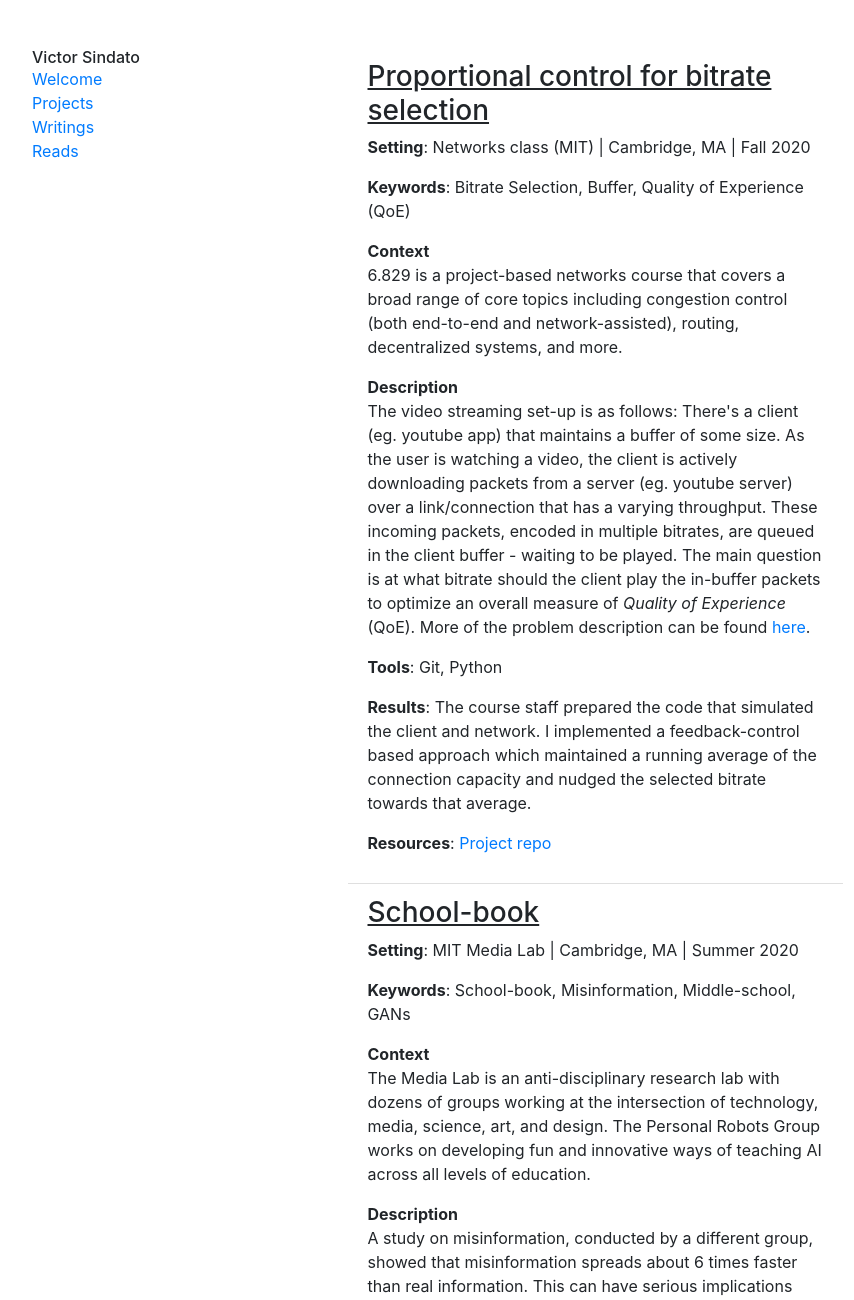
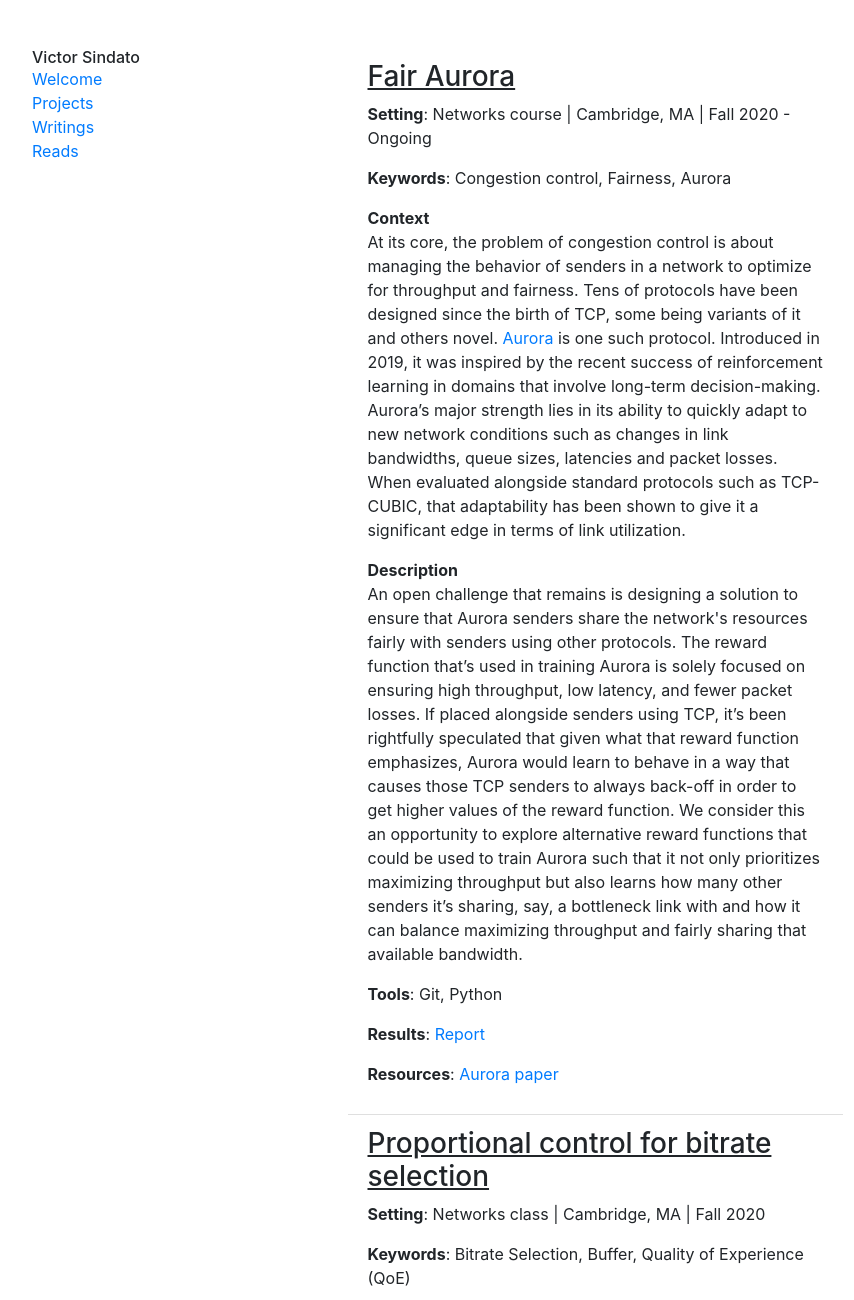
Before and after one commit to vsindato/vsindato.github.io, a plain HTML site: page projects.html in a window 1280 px wide. Shown: the top 1300 px of the page, without its empty margins (16-870 px from the left). Drawn offline with nearby package versions, Linux system fonts and the light colour scheme.

Commit message:
Add description for 6.829 final project

```diff
--- a/projects.html
+++ b/projects.html
@@ -29,10 +29,38 @@
       <!-- Content -->
       <div class="col-5">
         <ul class="list-group list-group-flush">
+          <!-- Bandits -->
+          <!-- <li class="list-group-item">
+            <h3><u>Bandits</u></h3>
+            <p><b>Setting</b>: MIT | Cambridge, MA | Fall 2020 - Current </p>
+            <p><b>Keywords</b>: Multi-armed bandits, Exploration vs Exploitation</p>
+            <p><b>Context</b><br>
+              The multi-armed bandit problem, MAB, is a host of problems where an agent is faced with multiple choices of action; each of the actions returns some scalar value (also called payoff/reward) according to some probability distribution that is unknown to the agent. The agent is given a finite number of turns to select an action. In those turns, their goal is defined as selecting actions such that they maximize their payoffs.
+            </p>
+            <p><b>Description</b><br>
+              This project is new and in collaboration with two of my CS peers. My aim is to implement the existing algorithms first and try to design others.
+            </p>
+            <p><b>Tools</b>: Git, Python</p>
+            <p><b>Results</b>: <a href="#" target="blank">Report</a></p>
+            <p><b>Resources</b>: <a href="#" target="blank">Project proposal</a>
+          </li> -->
+          <!-- Exploring fairness in Aurora -->
+          <li class="list-group-item">
+            <h3><u>Fair Aurora</u></h3>
+            <p><b>Setting</b>: Networks course | Cambridge, MA | Fall 2020 - Ongoing </p>
+            <p><b>Keywords</b>: Congestion control, Fairness, Aurora </p>
+            <p><b>Context</b><br> At its core, the problem of congestion control is about managing the behavior of senders in a network to optimize for throughput and fairness. Tens of protocols have been designed since the birth of TCP, some being variants of it and others novel. <a href="https://pbg.cs.illinois.edu/papers/jay19aurora.pdf" target="_blank">Aurora </a> is one such protocol. Introduced in 2019, it was inspired by the recent success of reinforcement learning in domains that involve long-term decision-making. Aurora’s major strength lies in its ability to quickly adapt to new network conditions such as changes in link bandwidths, queue sizes, latencies and packet losses. When evaluated alongside standard protocols such as TCP-CUBIC, that adaptability has been shown to give it a significant edge in terms of link utilization.</p>
+            <p><b>Description</b><br>
+              An open challenge that remains is designing a solution to ensure that Aurora senders share the network's resources fairly with senders using other protocols. The reward function that’s used in training Aurora is solely focused on ensuring high throughput, low latency, and fewer packet losses. If placed alongside senders using TCP, it’s been rightfully speculated that given what that reward function emphasizes, Aurora would learn to behave in a way that causes those TCP senders to always back-off in order to get higher values of the reward function. We consider this an opportunity to explore alternative reward functions that could be used to train Aurora such that it not only prioritizes maximizing throughput but also learns how many other senders it’s sharing, say, a bottleneck link with and how it can balance maximizing throughput and fairly sharing that available bandwidth.
+            </p>
+            <p><b>Tools</b>: Git, Python</p>
+            <p><b>Results</b>: <a href="./papers/fair-aurora-report.pdf" target="blank">Report</a></p>
+            <p><b>Resources</b>: <a href="https://pbg.cs.illinois.edu/papers/jay19aurora.pdf" target="blank">Aurora paper</a>
+          </li>
           <!-- ABR -->
           <li class="list-group-item">
             <h3><u>Proportional control for bitrate selection</u></h3>
-            <p><b>Setting</b>: Networks class (MIT) | Cambridge, MA | Fall 2020 </p>
+            <p><b>Setting</b>: Networks class | Cambridge, MA | Fall 2020 </p>
             <p><b>Keywords</b>: Bitrate Selection, Buffer, Quality of Experience (QoE) </p>
             <p><b>Context</b><br> 6.829 is a project-based networks course that covers a broad range of core topics including congestion control (both end-to-end and network-assisted), routing, decentralized systems, and more. </p>
             <p><b>Description</b><br>
```
